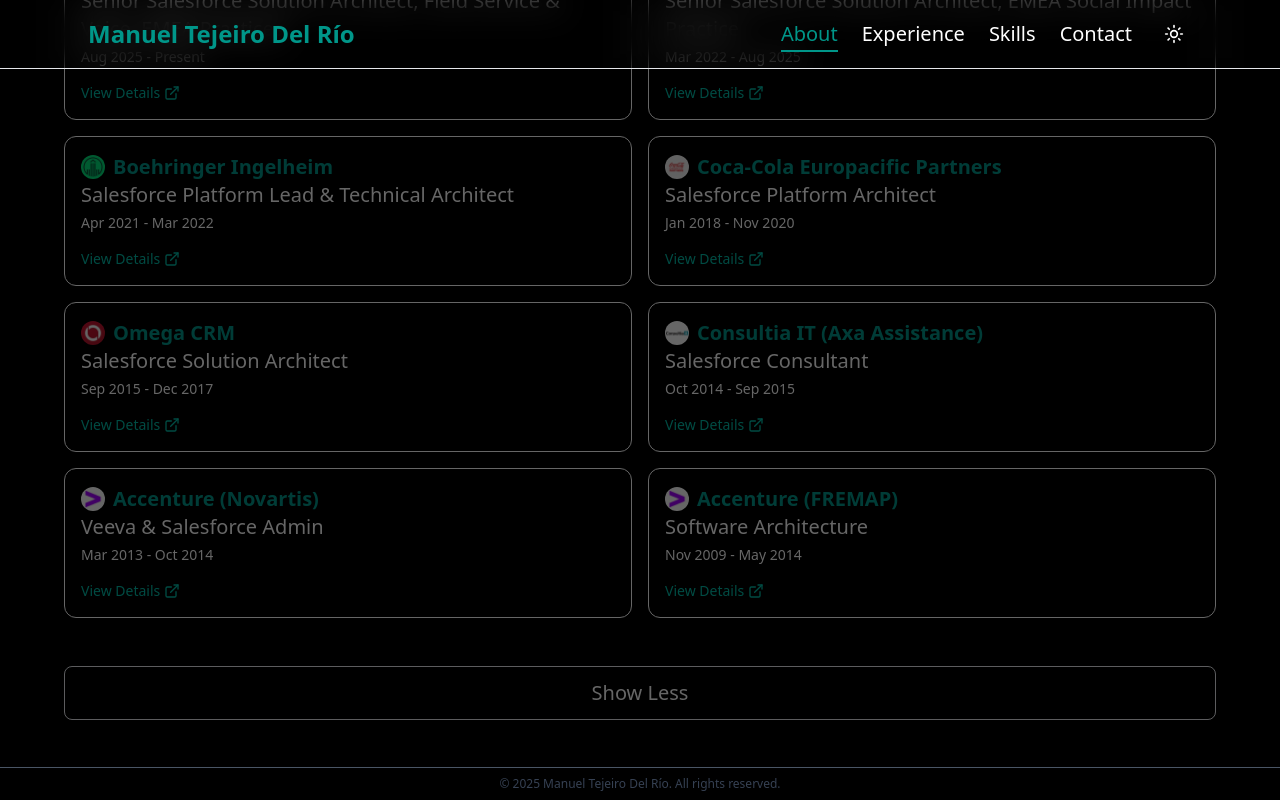
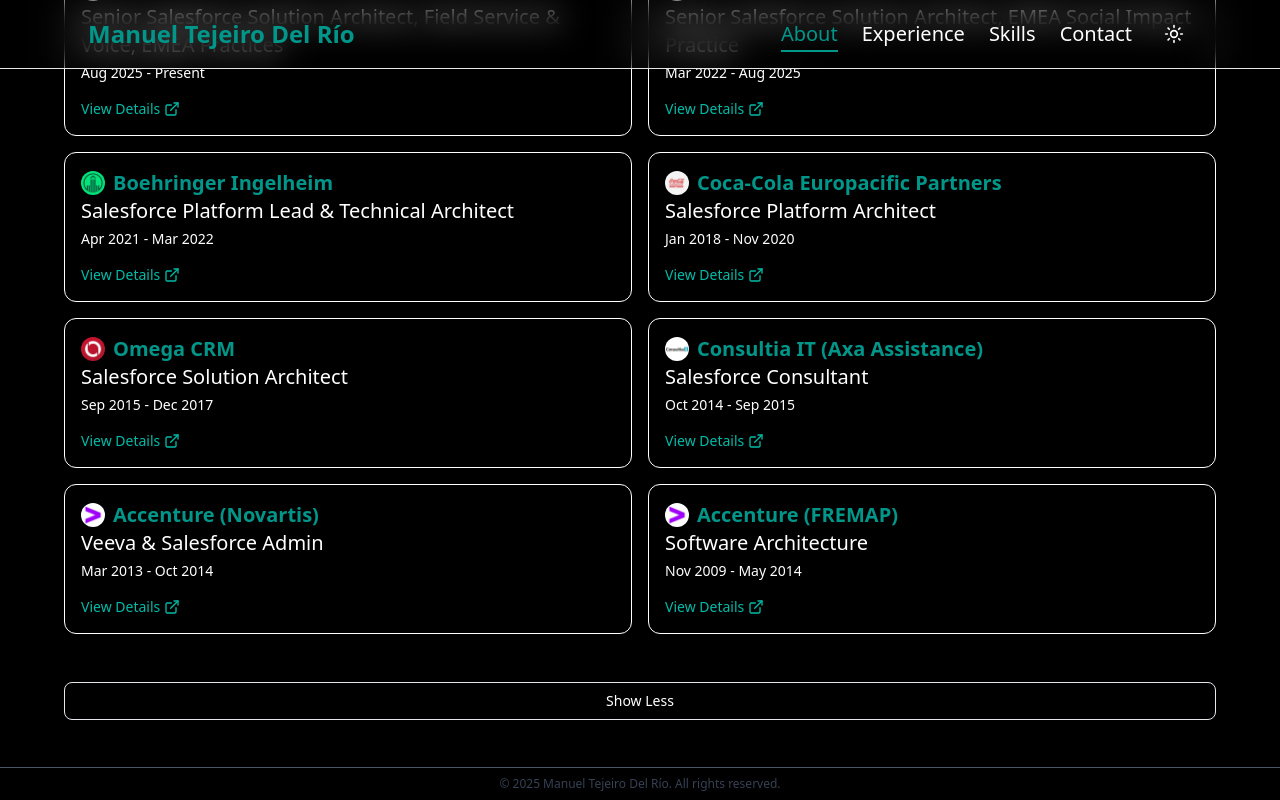
Before and after one commit to tejeirodelrio/portfolio-2025, a Next.js app: page / in a window 1280 px wide. Both pictures are taken after a click on the button "Show More Experience". Built offline with nearby package versions, Linux system fonts and the light colour scheme.

Commit message:
fixed opacity with transtions

```diff
--- a/src/app/page.tsx
+++ b/src/app/page.tsx
@@ -21,11 +21,6 @@
   const [showAllExperience, setShowAllExperience] = useState(false);
   const [selectedExperience, setSelectedExperience] = useState<Experience | null>(null);
 
-
-  const sectionTransitionClass = (id: string) =>
-    id === "about" || activeSection === id
-      ? "opacity-100 translate-y-0"
-      : "opacity-40 translate-y-4";
 
   useEffect(() => {
     const sectionIds = ["about", "experience", "skills", "contact"];
@@ -146,7 +141,7 @@
 
       {/* About Section */}
       <section
-        className={`pt-32 pb-20 px-6 snap-start min-h-screen flex items-center transition-all duration-500 ${sectionTransitionClass("about")}`}
+        className={`pt-32 pb-20 px-6 snap-start min-h-screen flex items-center`}
         id="about"
       >
         <div className="max-w-6xl mx-auto">
@@ -188,7 +183,7 @@
 
       {/* Experience Section */}
       <section
-        className={`py-20 px-6 snap-start min-h-screen flex items-center transition-all duration-500 ${sectionTransitionClass("experience")}`}
+        className={`py-20 px-6 snap-start min-h-screen flex items-center`}
         id="experience"
       >
         <div className="max-w-6xl mx-auto">
@@ -232,7 +227,7 @@
             {!showAllExperience && experience.length > 4 && (
               <button
                 onClick={() => setShowAllExperience(true)}
-                className="mt-8 px-6 py-3 rounded-lg border border-gray-200 dark:border-gray-800 hover:border-teal-400 dark:hover:border-teal-400 transition-all duration-300 w-full dark:text-gray-300 dark:text-gray-200"
+                className="mt-8 px-4 py-2 rounded-lg border border-gray-200 dark:border-gray-800 hover:border-teal-400 dark:hover:border-teal-400 transition-all duration-300 w-full text-sm"
               >
                 Show More Experience
               </button>
@@ -240,7 +235,7 @@
             {showAllExperience && (
               <button
                 onClick={() => setShowAllExperience(false)}
-                className="mt-8 px-6 py-3 rounded-lg border border-gray-200 dark:border-gray-800 hover:border-teal-400 dark:hover:border-teal-400 transition-all duration-300 w-full dark:text-gray-300 dark:text-gray-200"
+                className="mt-8 px-4 py-2 rounded-lg border border-gray-200 dark:border-gray-800 hover:border-teal-400 dark:hover:border-teal-400 transition-all duration-300 w-full text-sm"
               >
                 Show Less
               </button>
@@ -252,7 +247,7 @@
 
       {/* Skills Section */}
       <section
-        className={`py-20 px-6 snap-start min-h-screen flex items-center transition-all duration-500 ${sectionTransitionClass("skills")}`}
+        className={`py-20 px-6 snap-start min-h-screen flex items-center`}
         id="skills"
       >
         <div className="max-w-6xl mx-auto">
@@ -271,7 +266,7 @@
                   {cat.items.map((skill) => (
                     <span
                       key={skill}
-                      className="px-2 py-0.5 border rounded-full text-xs dark:text-gray-300 dark:text-gray-200"
+                      className="px-2 py-0.5 border rounded-full text-xs "
                     >
                       {skill}
                     </span>
@@ -286,7 +281,7 @@
 
       {/* Contact Section */}
       <section
-        className={`py-20 pb-32 px-6 snap-start min-h-screen flex items-center transition-all duration-500 ${sectionTransitionClass("contact")}`}
+        className={`py-20 pb-32 px-6 snap-start min-h-screen flex items-center`}
         id="contact"
       >
         <div className="max-w-6xl mx-auto">
```
